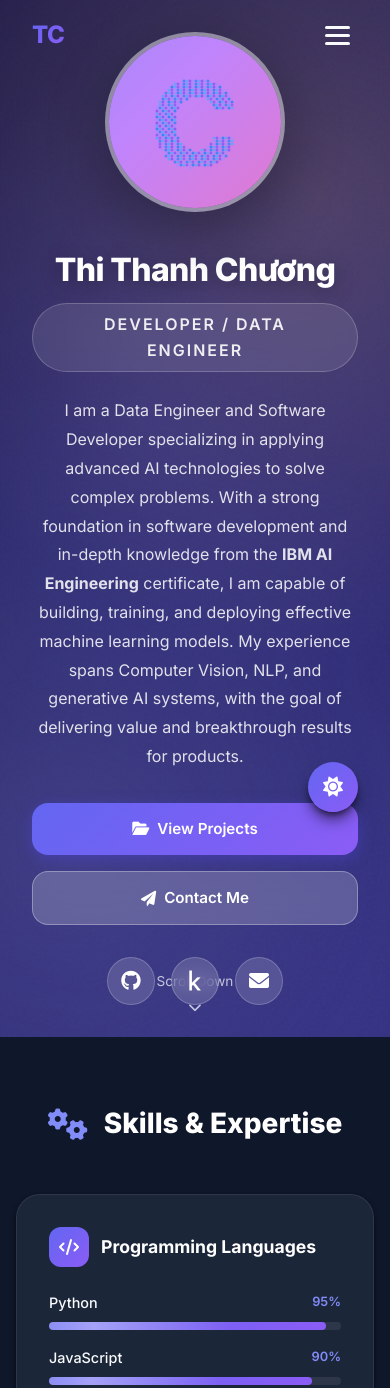
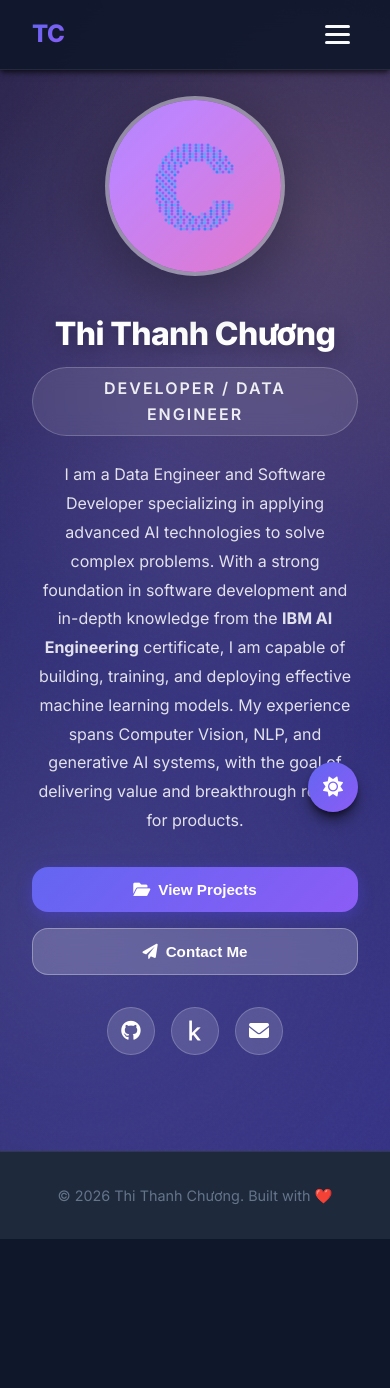
Before and after one commit to thichuong/thichuong.github.io, a website: page index.html in a window 390 px wide. Shown: the top 1388 px of the page. After the commit the page ends 1239 px from the top, so only its background shows below. Drawn offline with Linux system fonts and the light colour scheme.

Commit message:
feat: Transitioned from scroll-based to page-based navigation, dynamically showing content sections and removing smooth scrolling.

```diff
--- a/components/cv-renderer.js
+++ b/components/cv-renderer.js
@@ -56,12 +56,12 @@ class CVRenderer {
                     <p class="hero-title">${data.personal.title}</p>
                     <p class="hero-summary">${data.summary}</p>
                     <div class="hero-cta">
-                        <a href="#projects" class="btn btn-primary">
+                        <button class="btn btn-primary nav-section-btn" data-section="projects">
                             <i class="fas fa-folder-open"></i> View Projects
-                        </a>
-                        <a href="#contact" class="btn btn-secondary">
+                        </button>
+                        <button class="btn btn-secondary nav-section-btn" data-section="contact">
                             <i class="fas fa-paper-plane"></i> Contact Me
-                        </a>
+                        </button>
                     </div>
                     <div class="hero-social">
                         <a href="${data.personal.contact.github}" target="_blank" class="social-link" aria-label="GitHub">
@@ -74,10 +74,6 @@ class CVRenderer {
                             <i class="fas fa-envelope"></i>
                         </a>
                     </div>
-                </div>
-                <div class="hero-scroll-indicator">
-                    <span>Scroll Down</span>
-                    <i class="fas fa-chevron-down"></i>
                 </div>
             </section>
         `;
@@ -413,11 +409,51 @@ class CVRenderer {
         }
     }
 
+    // Show a specific section and hide others
+    showSection(sectionId) {
+        const sections = document.querySelectorAll('section[id]');
+        const navLinks = document.querySelectorAll('.nav-link');
+
+        // Hide all sections, show target section
+        sections.forEach(section => {
+            if (section.getAttribute('id') === sectionId) {
+                section.classList.add('section-active');
+            } else {
+                section.classList.remove('section-active');
+            }
+        });
+
+        // Update active nav link
+        navLinks.forEach(link => {
+            link.classList.remove('active');
+            if (link.getAttribute('data-section') === sectionId) {
+                link.classList.add('active');
+            }
+        });
+
+        // Animate skill bars when skills section is shown
+        if (sectionId === 'skills') {
+            setTimeout(() => {
+                const skillBars = document.querySelectorAll('.skill-progress');
+                skillBars.forEach(bar => {
+                    const width = bar.getAttribute('data-width');
+                    if (width) {
+                        bar.style.width = width + '%';
+                    }
+                });
+            }, 100);
+        }
+
+        // Scroll to top of page
+        window.scrollTo(0, 0);
+    }
+
     // Initialize navigation
     initNavigation() {
         const navToggle = document.getElementById('nav-toggle');
         const navMenu = document.getElementById('nav-menu');
         const navLinks = document.querySelectorAll('.nav-link');
+        const navbar = document.getElementById('nav-bar');
 
         // Mobile menu toggle
         if (navToggle) {
@@ -427,57 +463,33 @@ class CVRenderer {
             });
         }
 
-        // Close menu on link click
+        // Nav link click handler - show section instead of scroll
         navLinks.forEach(link => {
-            link.addEventListener('click', () => {
+            link.addEventListener('click', (e) => {
+                e.preventDefault();
+                const sectionId = link.getAttribute('data-section');
+                this.showSection(sectionId);
+
+                // Close mobile menu
                 navMenu.classList.remove('active');
                 navToggle.classList.remove('active');
             });
         });
 
-        // Active section detection on scroll
-        const sections = document.querySelectorAll('section[id]');
-
-        const observerCallback = (entries) => {
-            entries.forEach(entry => {
-                if (entry.isIntersecting) {
-                    const sectionId = entry.target.getAttribute('id');
-                    navLinks.forEach(link => {
-                        link.classList.remove('active');
-                        if (link.getAttribute('data-section') === sectionId) {
-                            link.classList.add('active');
-                        }
-                    });
-                }
+        // Hero CTA buttons click handler
+        const ctaButtons = document.querySelectorAll('.nav-section-btn');
+        ctaButtons.forEach(btn => {
+            btn.addEventListener('click', () => {
+                const sectionId = btn.getAttribute('data-section');
+                this.showSection(sectionId);
             });
-        };
-
-        const observer = new IntersectionObserver(observerCallback, {
-            threshold: 0.1,
-            rootMargin: '-100px 0px -40% 0px'
         });
 
-        sections.forEach(section => observer.observe(section));
+        // Always show scrolled navbar style for page-based navigation
+        navbar.classList.add('scrolled');
 
-        // Navbar background on scroll + Home section detection
-        const navbar = document.getElementById('nav-bar');
-        window.addEventListener('scroll', () => {
-            if (window.scrollY > 50) {
-                navbar.classList.add('scrolled');
-            } else {
-                navbar.classList.remove('scrolled');
-            }
-
-            // Highlight Home when near top of page
-            if (window.scrollY < 200) {
-                navLinks.forEach(link => {
-                    link.classList.remove('active');
-                    if (link.getAttribute('data-section') === 'home') {
-                        link.classList.add('active');
-                    }
-                });
-            }
-        });
+        // Show home section by default
+        this.showSection('home');
     }
 }
 
--- a/script.js
+++ b/script.js
@@ -39,21 +39,8 @@ document.addEventListener('DOMContentLoaded', () => {
     const savedTheme = localStorage.getItem('theme') || 'dark-theme';
     applyTheme(savedTheme);
 
-    // --- SMOOTH SCROLL FOR NAVIGATION ---
-    document.querySelectorAll('a[href^="#"]').forEach(anchor => {
-        anchor.addEventListener('click', function (e) {
-            e.preventDefault();
-            const targetId = this.getAttribute('href');
-            const targetElement = document.querySelector(targetId);
-
-            if (targetElement) {
-                targetElement.scrollIntoView({
-                    behavior: 'smooth',
-                    block: 'start'
-                });
-            }
-        });
-    });
+    // --- SMOOTH SCROLL REMOVED ---
+    // Navigation is now page-based (handled in cv-renderer.js)
 
     // --- REVEAL ANIMATIONS ON SCROLL ---
     const revealElements = document.querySelectorAll('.reveal');
--- a/style.css
+++ b/style.css
@@ -104,7 +104,7 @@ body.dark-theme {
 }
 
 html {
-    scroll-behavior: smooth;
+    scroll-behavior: auto;
     scroll-padding-top: var(--nav-height);
 }
 
@@ -504,11 +504,17 @@ body.dark-theme .nav-bar.scrolled {
 }
 
 /* ---- CONTENT SECTIONS ---- */
-.content-section {
+.content-section,
+.hero-section {
+    display: none;
     min-height: 100vh;
     padding: 6rem 2rem;
+    align-items: center;
+}
+
+.content-section.section-active,
+.hero-section.section-active {
     display: flex;
-    align-items: center;
 }
 
 .section-container {
@@ -1109,6 +1115,9 @@ body.dark-theme .nav-bar.scrolled {
 
     .content-section {
         padding: 4rem 1rem;
+    }
+
+    .content-section.section-active {
         min-height: auto;
     }
 
```
